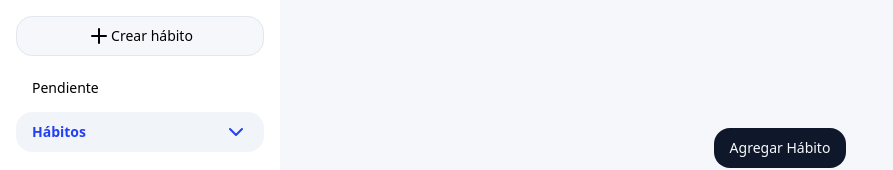
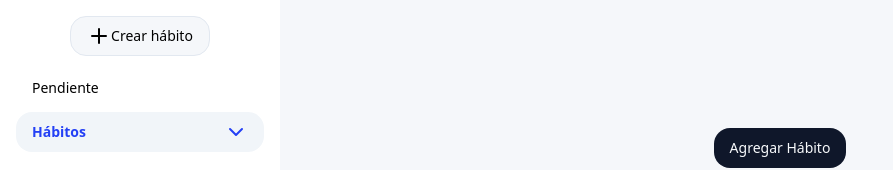
Before and after one commit to Davs07/habitsApp, a React (Vite) app: page /habitlist in a window 1280 px wide. Shown: the top 170 px of the page, without its empty margins (0-893 px from the left). Built offline with nearby package versions, Linux system fonts and the light colour scheme.

Commit message:
Rename state variable and update Dialog components in HabitList and Navbar

```diff
--- a/src/pages/Habits/HabitList.tsx
+++ b/src/pages/Habits/HabitList.tsx
@@ -16,10 +16,10 @@ export const HabitList: React.FC = () => {
     navigate(`/habit/${id}`);
   };
 
-  const [open, setOpen] = useState<boolean>(false);
+  const [openHabitForm, setOpenHabitForm] = useState<boolean>(false);
 
   const onClose = () => {
-    setOpen(false);
+    setOpenHabitForm(false);
   };
 
   return (
@@ -47,7 +47,7 @@ export const HabitList: React.FC = () => {
             </CardContent>
           </Card>
         ))}
-        <Dialog open={open} onOpenChange={setOpen}>
+        <Dialog open={openHabitForm} onOpenChange={setOpenHabitForm}>
           <DialogTrigger className="w-max">
             <Button>Agregar Hábito</Button>
           </DialogTrigger>
--- a/src/sections/Navbar.tsx
+++ b/src/sections/Navbar.tsx
@@ -4,20 +4,36 @@ import { Link, useLocation } from "react-router-dom";
 
 import { Habit } from "@/api/habit-types";
 import { useHabitStore } from "@/store/habitStore";
+import { Dialog, DialogContent, DialogTrigger } from "@/components/ui/dialog";
+import { HabitForm } from "@/components/habits/habitForm";
+import { useState } from "react";
 
 export const Navbar = () => {
   const habits = useHabitStore<Habit[]>((state) => state.habits);
   const location = useLocation();
+
+  const [openHabitForm, setOpenHabitForm] = useState<boolean>(false);
+
+  const onClose = () => {
+    setOpenHabitForm(false);
+  };
 
   return (
     <aside className="col-span-2 bg-card h-full w-[280px] justify-start p-4">
       <div className="w-full h-full">
         <nav>
           <ul className="flex flex-col gap-1 ">
-            <Button variant="outline" className="mb-2 hover:text-main">
-              <Plus />
-              Crear hábito
-            </Button>
+            <Dialog open={openHabitForm} onOpenChange={setOpenHabitForm}>
+              <DialogTrigger>
+                <Button variant="outline" className="mb-2 hover:text-main">
+                  <Plus />
+                  Crear hábito
+                </Button>
+              </DialogTrigger>
+              <DialogContent>
+                <HabitForm onClose={onClose} />
+              </DialogContent>
+            </Dialog>
             <li>
               <Link to="">
                 <Button
```
